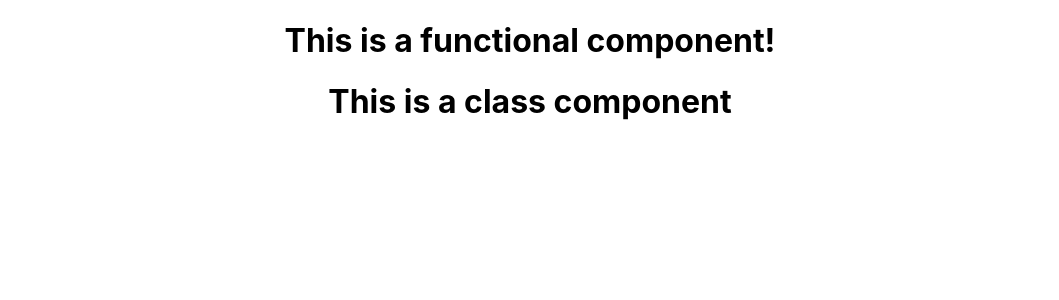
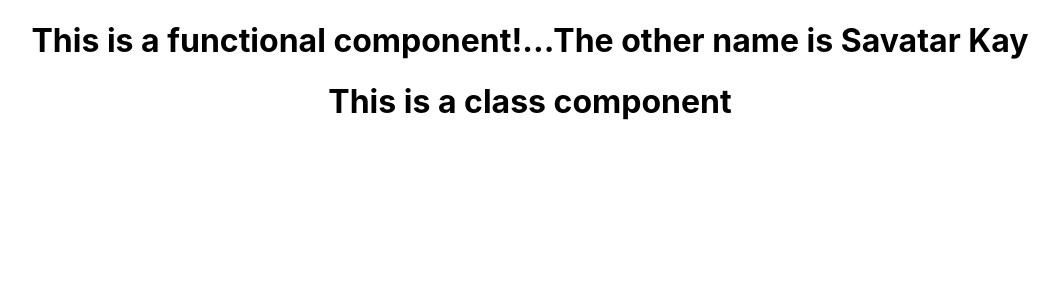
Before and after one commit to Arkoholic/schoolwebsite, a React (Create React App) app: page / in a window 1280 px wide. Shown: the top 300 px of the page, without its empty margins (110-1169 px from the left). Built offline with nearby package versions, Linux system fonts and the light colour scheme.

Commit message:
more learning

```diff
--- a/src/components/Hello.js
+++ b/src/components/Hello.js
@@ -1,5 +1,10 @@
+const displayName = () => {
+    return "Savatar";
+};
+const name = "Kay";
+
 function Hello(){
-    return <h1>This is a functional component!</h1>
+    return <h1>This is a functional component!...The other name is {displayName()} {name}</h1>
 }
 
 
```
